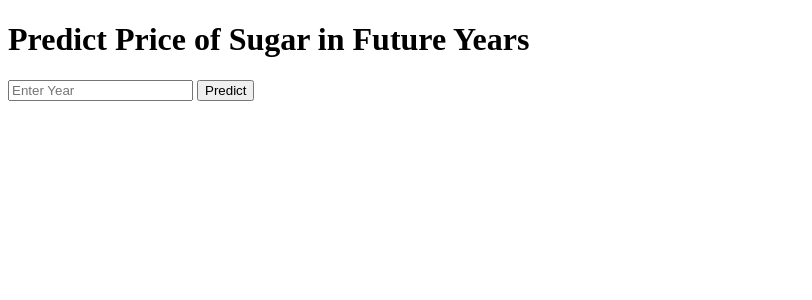
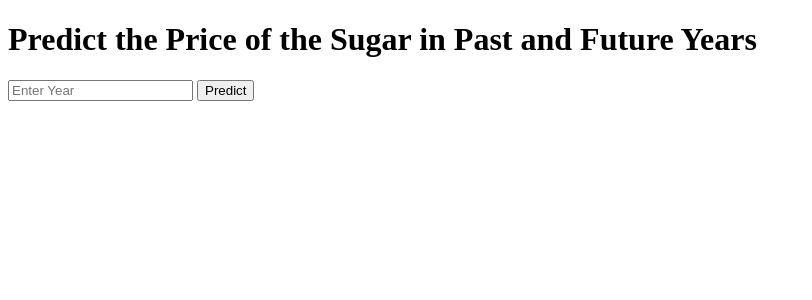
Before and after one commit to Naresh1218/SugarPrice, a Flask app: page / in a window 1280 px wide. Shown: the top 300 px of the page, without its empty margins (0-812 px from the left). Run offline with Flask 2, Linux system fonts and the light colour scheme; parts of the project's set-up code (start-up, migrations or seed data) failed here and were passed over.

Commit message:
Update index.html

```diff
--- a/templates/index.html
+++ b/templates/index.html
@@ -13,7 +13,7 @@
 
 <body>
  <div class="login">
-	<h1>Predict Price of Sugar in Future Years</h1>
+	<h1>Predict the Price of the Sugar in Past and Future Years</h1>
 
      <!-- Main Input For Receiving Query to our ML -->
     <form action="{{ url_for('predict')}}"method="post">
```
